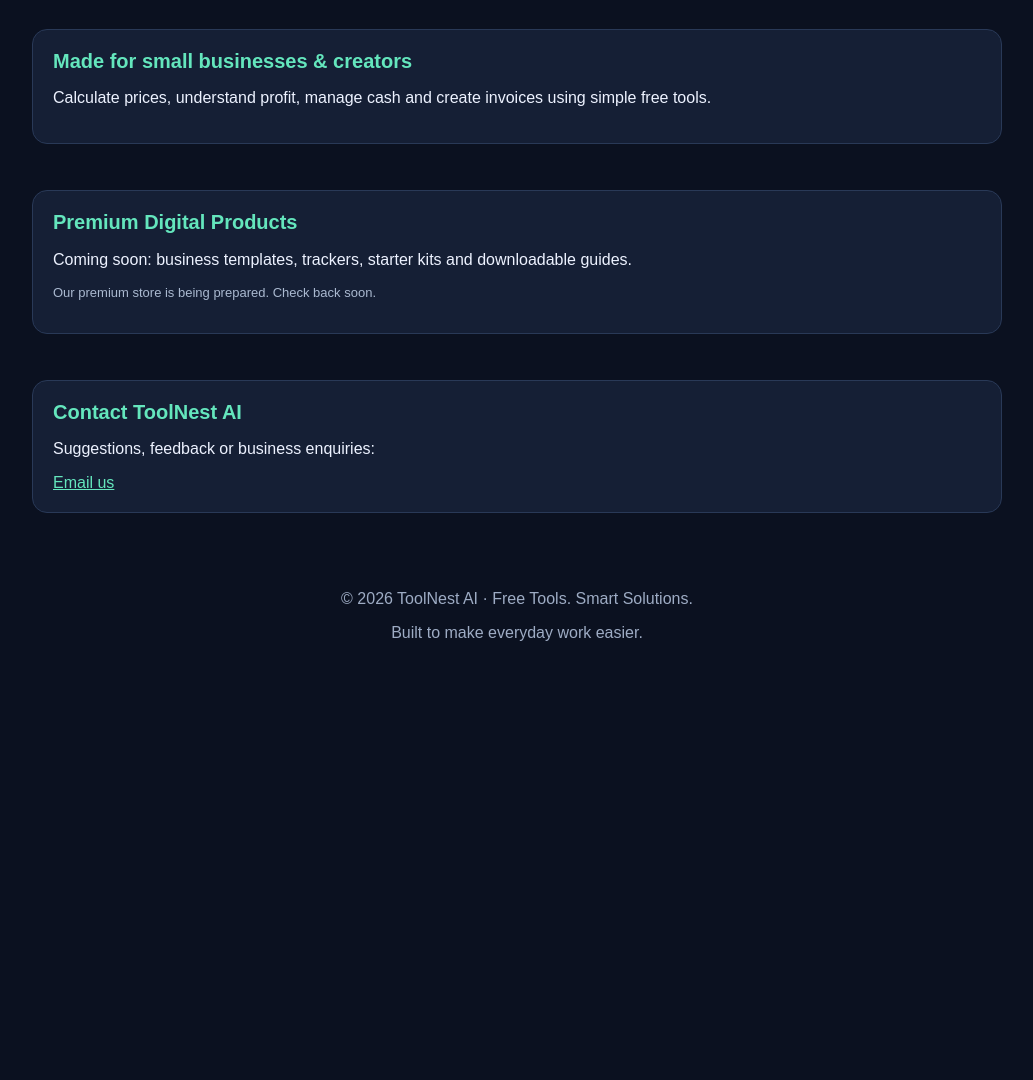
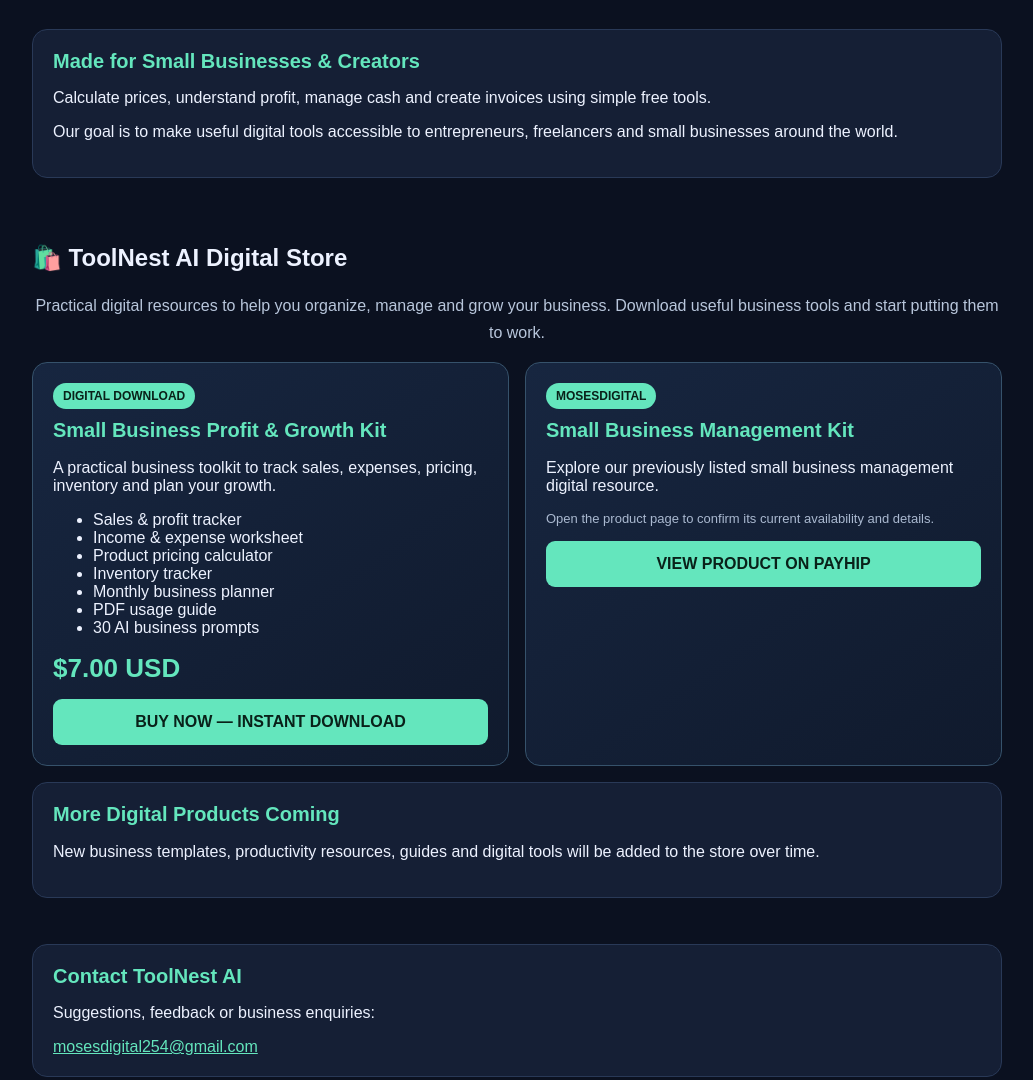
Before and after one commit to mosesdigital212/Mosesdigital-app, a plain HTML site: page toolnest.html in a window 1280 px wide. Shown: the part 1560-2640 px from the top of the page, without its empty margins (123-1156 px from the left). Before the commit the page ends 2248 px from the top, so only its background shows below. Drawn offline with Linux system fonts and the light colour scheme.

Commit message:
Update toolnest.html

```diff
--- a/toolnest.html
+++ b/toolnest.html
@@ -4,8 +4,11 @@
 <head>
 <meta charset="UTF-8">
 <meta name="viewport" content="width=device-width, initial-scale=1.0">
-<title>ToolNest AI — Free Smart Tools</title>
-<meta name="description" content="Free online calculators and smart business tools to help you work smarter, save time and grow.">
+<title>ToolNest AI — Free Tools & Digital Products</title>
+<meta name="description" content="Free online business calculators, smart tools, and downloadable business resources from ToolNest AI.">
+<meta name="keywords" content="free calculators, business tools, profit calculator, AI business tools, digital downloads">
+<meta name="theme-color" content="#0b1120">
+
 <style>
 *{box-sizing:border-box}
 body{margin:0;font-family:Arial,sans-serif;background:#0b1120;color:#edf2ff}
@@ -28,8 +31,19 @@ button{width:100%;padding:12px;border:0;border-radius:8px;background:#64e6bd;col
 .small{font-size:13px;color:#aab9d0}
 footer{text-align:center;padding:30px;color:#9eacc4}
 section{padding:10px 0}
+.product-card{border:1px solid #36526b;background:linear-gradient(145deg,#172640,#101a2d)}
+.product-tag{display:inline-block;background:#64e6bd;color:#092119;padding:6px 10px;border-radius:20px;font-size:12px;font-weight:bold;margin-bottom:10px}
+.product-price{font-size:26px;font-weight:bold;color:#64e6bd;margin:12px 0}
+.buy-btn{display:block;text-align:center;text-decoration:none;background:#64e6bd;color:#092119;padding:14px;border-radius:9px;font-weight:bold;margin-top:15px}
+.store-intro{text-align:center;color:#b8c6db;line-height:1.7}
+a{word-break:break-word}
+@media(max-width:600px){
+.hero h1{font-size:29px}
+nav{gap:12px}
+}
 </style>
 </head>
+
 <body>
 
 <header>
@@ -38,13 +52,13 @@ section{padding:10px 0}
 <nav>
 <a href="#tools">Free Tools</a>
 <a href="#business">Business</a>
-<a href="#premium">Premium</a>
+<a href="#store">Digital Store</a>
 <a href="#contact">Contact</a>
 </nav>
 </header>
 
 <section class="hero">
-<h1>Tools to make life easier.</h1>
+<h1>Tools to Make Life Easier</h1>
 <p>Free smart calculators and business utilities.<br>
 Simple. Fast. No signup required.</p>
 </section>
@@ -125,16 +139,52 @@ Simple. Fast. No signup required.</p>
 
 <section class="container" id="business">
 <div class="card">
-<h2>Made for small businesses & creators</h2>
+<h2>Made for Small Businesses & Creators</h2>
 <p>Calculate prices, understand profit, manage cash and create invoices using simple free tools.</p>
+<p>Our goal is to make useful digital tools accessible to entrepreneurs, freelancers and small businesses around the world.</p>
 </div>
 </section>
 
-<section class="container" id="premium">
+<!-- DIGITAL PRODUCTS STORE -->
+<section class="container" id="store">
+<h2>🛍️ ToolNest AI Digital Store</h2>
+<p class="store-intro">
+Practical digital resources to help you organize, manage and grow your business.
+Download useful business tools and start putting them to work.
+</p>
+
+<div class="grid">
+
+<div class="card product-card">
+<span class="product-tag">DIGITAL DOWNLOAD</span>
+<h2>Small Business Profit & Growth Kit</h2>
+<p>A practical business toolkit to track sales, expenses, pricing, inventory and plan your growth.</p>
+<ul>
+<li>Sales & profit tracker</li>
+<li>Income & expense worksheet</li>
+<li>Product pricing calculator</li>
+<li>Inventory tracker</li>
+<li>Monthly business planner</li>
+<li>PDF usage guide</li>
+<li>30 AI business prompts</li>
+</ul>
+<div class="product-price">$7.00 USD</div>
+<a class="buy-btn" href="https://payhip.com/b/sA1YC" target="_blank" rel="noopener">BUY NOW — INSTANT DOWNLOAD</a>
+</div>
+
+<div class="card product-card">
+<span class="product-tag">MOSESDIGITAL</span>
+<h2>Small Business Management Kit</h2>
+<p>Explore our previously listed small business management digital resource.</p>
+<p class="small">Open the product page to confirm its current availability and details.</p>
+<a class="buy-btn" href="https://payhip.com/b/muIQX" target="_blank" rel="noopener">VIEW PRODUCT ON PAYHIP</a>
+</div>
+
+</div>
+
 <div class="card">
-<h2>Premium Digital Products</h2>
-<p>Coming soon: business templates, trackers, starter kits and downloadable guides.</p>
-<p class="small">Our premium store is being prepared. Check back soon.</p>
+<h2>More Digital Products Coming</h2>
+<p>New business templates, productivity resources, guides and digital tools will be added to the store over time.</p>
 </div>
 </section>
 
@@ -142,7 +192,7 @@ Simple. Fast. No signup required.</p>
 <div class="card">
 <h2>Contact ToolNest AI</h2>
 <p>Suggestions, feedback or business enquiries:</p>
-<a style="color:#64e6bd" href="mailto:mosesdigital254@gmail.com">Email us</a>
+<a style="color:#64e6bd" href="mailto:mosesdigital254@gmail.com">mosesdigital254@gmail.com</a>
 </div>
 </section>
 
@@ -154,27 +204,33 @@ Simple. Fast. No signup required.</p>
 <script>
 function val(id){return Number(document.getElementById(id).value)}
 function money(n){return n.toLocaleString(undefined,{minimumFractionDigits:2,maximumFractionDigits:2})}
+
 function profit(){
 let c=val('cost'),s=val('selling');
 document.getElementById('profitResult').textContent=
 'Profit: '+money(s-c)+' | Margin: '+(s?((s-c)/s*100).toFixed(2):0)+'%';
 }
+
 function percentage(){
 let p=val('percent'),b=val('percentBase');
 document.getElementById('percentResult').textContent=money(b*p/100);
 }
+
 function pricing(){
 let c=val('pcost'),m=val('margin');
 document.getElementById('priceResult').textContent='Selling price: '+money(c*(1+m/100));
 }
+
 function netIncome(){
 let i=val('income'),e=val('expenses');
 document.getElementById('incomeResult').textContent='Balance: '+money(i-e);
 }
+
 function convert(){
 let a=val('amount'),r=val('rate');
 document.getElementById('convertResult').textContent='Converted amount: '+money(a*r);
 }
+
 function invoice(){
 let q=val('invQty'),u=val('invUnit');
 document.getElementById('invoiceResult').textContent=
@@ -183,6 +239,7 @@ document.getElementById('invoiceResult').textContent=
 '\nItem: '+document.getElementById('invItem').value+
 '\nQuantity: '+q+'\nUnit price: '+money(u)+'\nTOTAL: '+money(q*u);
 }
+
 function printInvoice(){
 if(!document.getElementById('invoiceResult').textContent){invoice()}
 let text=document.getElementById('invoiceResult').textContent;
@@ -191,6 +248,7 @@ if(!w){alert('Allow pop-ups to print your invoice.');return}
 w.document.write('<html><head><title>ToolNest Invoice</title></head><body><pre style="font:18px Arial;white-space:pre-wrap">'+text.replace(/&/g,'&amp;').replace(/</g,'&lt;')+'</pre><script>window.onload=function(){window.print()}<\/script></body></html>');
 w.document.close();
 }
+
 function generatePrompt(){
 let type=document.getElementById('promptType').value;
 let topic=document.getElementById('promptTopic').value;
@@ -201,8 +259,10 @@ product:'Act as an expert copywriter. Write a compelling, honest product descrip
 social:'Act as a social media strategist. Write an engaging social post with a strong opening, useful content and call to action about:',
 strategy:'Act as a business growth consultant. Develop a realistic growth strategy with priorities, steps, risks and measurable targets for:'
 };
-document.getElementById('promptResult').textContent=tasks[type]+' '+topic+'\n\nMake the result specific, actionable and beginner-friendly.';
+document.getElementById('promptResult').textContent=
+tasks[type]+' '+topic+'\n\nMake the result specific, actionable and beginner-friendly.';
 }
 </script>
+
 </body>
 </html>
```
